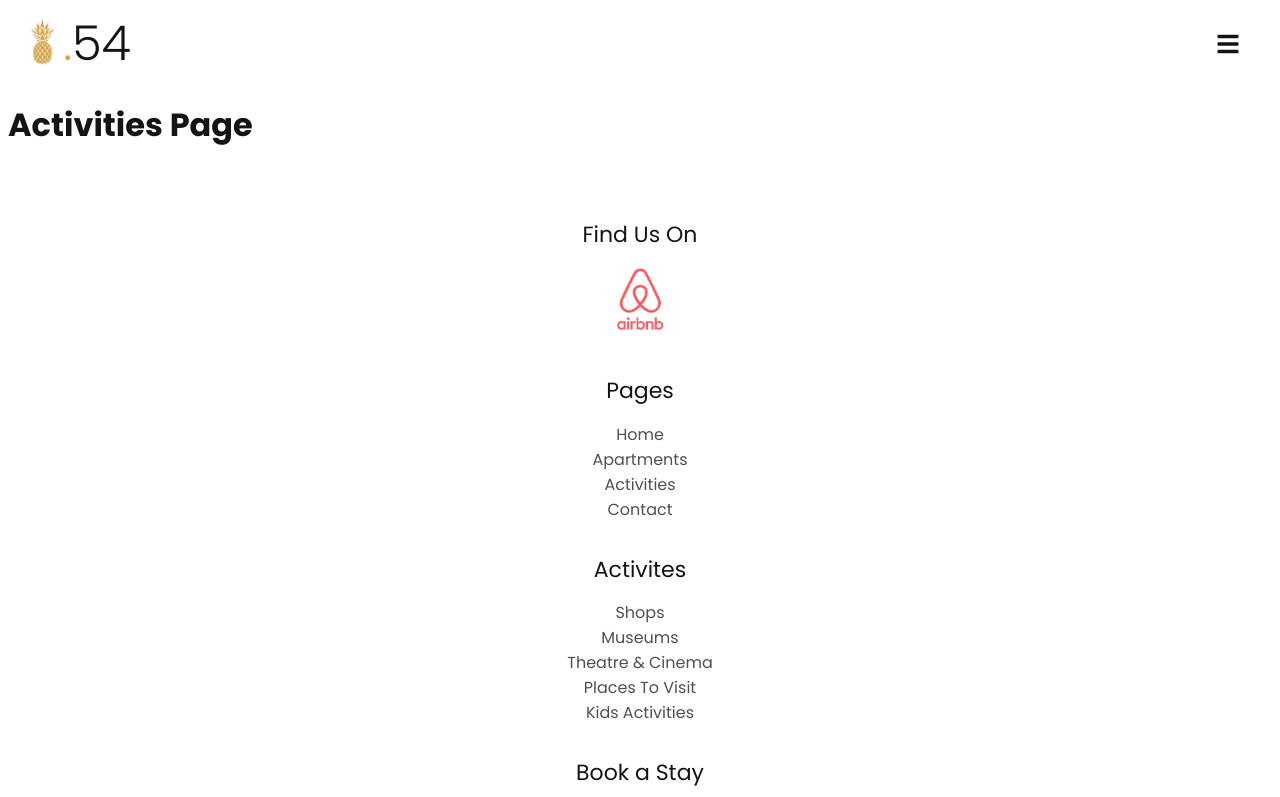
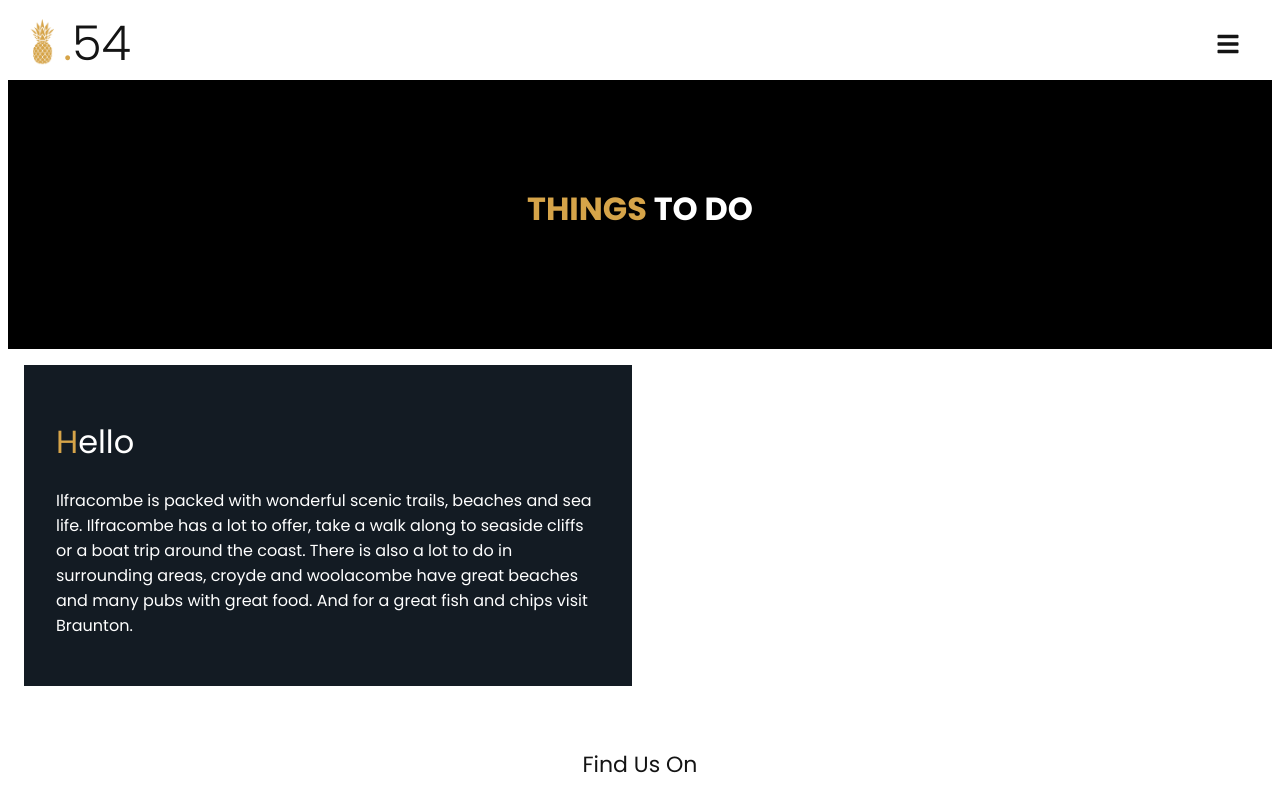
Before and after one commit to MarcusThorne/ilfracombe-54-react, a React (Create React App) app: page /activities in a window 1280 px wide. Shown: the top 797 px of the page. Built offline with nearby package versions, Linux system fonts and the light colour scheme.

Commit message:
added some more styling to activities page and apartments page

```diff
--- a/package.json
+++ b/package.json
@@ -12,6 +12,7 @@
     "react-router-dom": "^5.3.0",
     "react-scripts": "4.0.3",
     "react-slick": "^0.28.1",
+    "react-youtube": "^7.13.1",
     "styled-components": "^5.3.1",
     "web-vitals": "^1.0.1"
   },
--- a/src/components/Carousel.js
+++ b/src/components/Carousel.js
@@ -17,7 +17,7 @@ function Carousel({title, floor}) {
     autoplay: true,
   };
 
-  const AllImages = ApartmentOneImages + ApartmentTwoImages + ApartmentThreeImages
+  const AllImages = [ApartmentOneImages.map(image => image), ApartmentTwoImages.map(image => image), ApartmentThreeImages.map(image => image)]
 
   const findImages = () => {
     if(floor === 1){
--- a/src/components/Header.js
+++ b/src/components/Header.js
@@ -2,9 +2,9 @@ import { HeaderWrap, HeaderContent, HeaderLinks } from '../styles/Header.style'
 import { Button } from '../styles/Button.style'
 import img from '../img/harbour.png'
 
-function Header() {
+function Header({height}) {
   return (
-    <HeaderWrap image={img} >
+    <HeaderWrap image={img} height={height} >
       <HeaderContent >
         <h1>Ilfracombe <span>No. 54</span></h1>
         <p>Three Holiday Apartments</p>
--- /dev/null
+++ b/src/components/Youtube.js
@@ -0,0 +1,34 @@
+import React from 'react';
+import YouTube from 'react-youtube';
+
+class YoutubeVideo extends React.Component {
+  render() {
+    const opts = {
+      height: '100%',
+      width: '100%',
+      playerVars: {
+        // https://developers.google.com/youtube/player_parameters
+        loop: 1,
+        playlist: "XHxU46jdFFc",
+        playlist: "XHxU46jdFFc",
+        playlist: "XHxU46jdFFc",
+        playlist: "XHxU46jdFFc",
+        playlist: "XHxU46jdFFc",
+        mute: 1,
+        start: 6,
+        iv_load_policy: 3,
+        disablekb: 1,
+        controls: 0,
+      },
+    };
+
+    return <YouTube videoId="XHxU46jdFFc" opts={opts} onReady={this._onReady} />;
+  }
+
+  _onReady(event) {
+    // access to player in all event handlers via event.target
+    event.target.playVideo();
+  }
+}
+
+export default YoutubeVideo
--- a/src/pages/Activities.js
+++ b/src/pages/Activities.js
@@ -1,11 +1,21 @@
 import React from 'react'
+import { Video } from '../styles/Video.style'
+import { AboutTitle } from '../styles/About.style'
+import YoutubeVideo from '../components/Youtube'
 
 function Activities() {
   return (
-    <div>
-      <h1>Activities Page</h1>
-    </div>
-  )
+    <>
+      <Video>
+        <YoutubeVideo videoId={"XHxU46jdFFc"} />
+        <h1 style={{backgroundColor: "rgba(0, 0, 0,0.5)", borderRadius: "6px"}}><span style={{ color: "#D6A449"}}>THINGS</span> TO DO</h1>
+      </Video>
+      <AboutTitle>
+        <h1><span>H</span>ello</h1>
+        <p>Ilfracombe is packed with wonderful scenic trails, beaches and sea life. Ilfracombe has a lot to offer, take a walk along to seaside cliffs or a boat trip around the coast. There is also a lot to do in surrounding areas, croyde and woolacombe have great beaches and many pubs with great food. And for a great fish and chips visit Braunton.</p>
+      </AboutTitle>
+    </>
+    )
 }
 
 export default Activities
--- a/src/pages/Apartment.js
+++ b/src/pages/Apartment.js
@@ -7,17 +7,17 @@ import Apartments from '../components/Apartments'
 function Apartment() {
   return (
     <div>
-      <HeaderWrap image={img}>
+      <HeaderWrap image={img} height="70vh" >
         <HeaderContent>
-          <h1>A<span>partments</span></h1>
+          <h1 style={{ fontSize: "30px" }}>A<span style={{ fontSize: "30px" }}>partments</span></h1>
 
         </HeaderContent>
       </HeaderWrap>
+      <Availability />
       <AboutTitle>
         <h1><span>Perfectly</span> combined comfort</h1>
         <p>We've turned this beautiful space into 3 spacious apartments. Each apartment can be rented seperately or together for larger groups. Get in touch if you'd like to talk about renting all 3!</p>
       </AboutTitle>
-      <Availability />
       <Apartments />
     </div>
   )
--- a/src/pages/Home.js
+++ b/src/pages/Home.js
@@ -8,7 +8,7 @@ import Hygiene from '../components/Hygiene'
 function Home() {
   return (
     <>
-      <Header />
+      <Header height="90vh" />
       <Availability />
       <Carousel />
       <About />
--- a/src/styles/App.style.js
+++ b/src/styles/App.style.js
@@ -4,5 +4,5 @@ export const Application = styled.div`
   margin: 0;
   padding: 0;
   font-family: 'Poppins', sans-serif;
-  color: rgb(20, 20, 20)
+  color: rgb(20, 20, 20);
 `
--- a/src/styles/Availability.style.js
+++ b/src/styles/Availability.style.js
@@ -24,7 +24,7 @@ export const Options = styled.div`
   margin: 3rem 0;
   width: 100%;
 
-  @media(min-width: 425px) {
+  @media(min-width: 426px) {
     display: grid;
     grid-template-columns: 1fr 1fr;
     grid-gap: 1rem;
--- a/src/styles/Header.style.js
+++ b/src/styles/Header.style.js
@@ -6,7 +6,7 @@ export const HeaderWrap = styled.div`
   background-size: contain;
   background-repeat: no-repeat;
   width: 100%;
-  height: 90vh;
+  height: ${props => props.height};
   display: flex;
   justify-content: center;
   align-items: center;
--- /dev/null
+++ b/src/styles/Video.style.js
@@ -0,0 +1,28 @@
+import styled from 'styled-components'
+
+export const Video = styled.div`
+  overflow: hidden;
+  height: 16.8rem;
+  background-color: black;
+  position: relative;
+
+  iframe {
+    height: 30rem;
+    width: 30rem;
+    opacity: 0.7;
+    transform: translate(-50%, -50%);
+    position: absolute;
+    left: 50%;
+    top: 50%;
+  }
+
+  h1 {
+    color: white;
+    position: absolute;
+    z-index: 50;
+    transform: translate(-50%, -50%);
+    left: 50%;
+    top: 40%;
+    text-align: center;
+  }
+`
```
Also changed, not shown: 2 other files (tests, documents, lock files or other folders).
